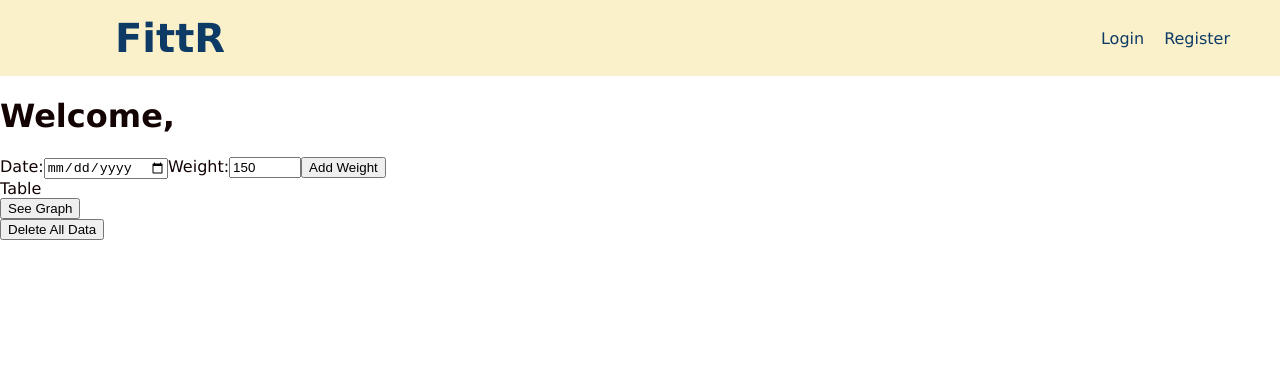
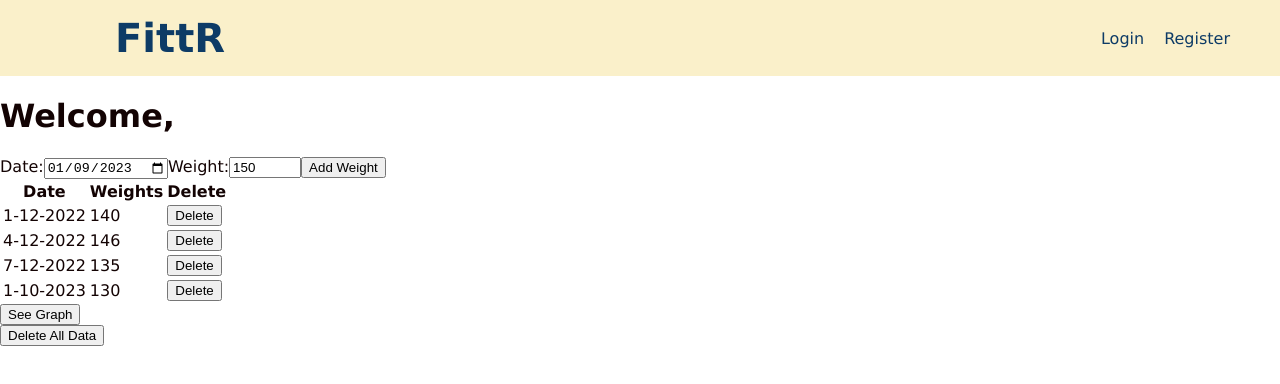
Before and after one commit to kangelopoulos/FittR-server, a React app: page /home in a window 1280 px wide. Both pictures are taken after a click on the button "See Table". Shown: the top 384 px of the page. Built offline with nearby package versions, Linux system fonts and the light colour scheme.

Commit message:
add basic chart, basic table

```diff
--- a/client/components/Chart.jsx
+++ b/client/components/Chart.jsx
@@ -1,21 +1,52 @@
 import React from "react";
+import { Line } from "react-chartjs-2";
 import {
   Chart as ChartJS,
   CategoryScale,
   LinearScale,
-  BarElement,
+  PointElement,
+  LineElement,
   Title,
   Tooltip,
   Legend,
-  ChartOptions,
-  ChartData,
 } from 'chart.js';
 
+/**
+ * Register the chart
+ */
+ChartJS.register(
+  CategoryScale,
+  LinearScale,
+  PointElement,
+  LineElement,
+  Title,
+  Tooltip,
+  Legend,
+);
 
-const Chart = () => {
+/**
+ * Pass in weights, create the chart.
+ */
+const Chart = ({ weights }) => {
+  const initialData = {
+    labels: weights.map(row => `${row.date.getUTCMonth()+1}-${row.date.getUTCDate()}-${row.date.getUTCFullYear()}`),
+    datasets: [
+      {
+        label: 'Weights',
+        data: weights.map(row => row.weight),
+        backgroundColor: '#ebecec',
+        borderColor: '#f4d35e'
+      },
+    ],
+  };
+
+  const options = {
+    responsive: true,
+  };
+
   return (
     <div id="chart">
-      Chart
+      <Line className="line-chart-js" data={initialData} options={options} />
     </div>
   )
 }
--- a/client/components/Table.jsx
+++ b/client/components/Table.jsx
@@ -1,10 +1,25 @@
 import React from "react";
 
 
-const Table = () => {
+const Table = ({ weights }) => {
   return (
     <div id="table">
-      Table
+      <table>
+        <tr>
+          <th>Date</th>
+          <th>Weights</th>
+          <th>Delete</th>
+        </tr>
+        {weights.map((weight, i) => {
+          return (
+            <tr key={`${weight.number}_${i}`}>
+              <td>{`${weight.date.getUTCMonth()+1}-${weight.date.getUTCDate()}-${weight.date.getUTCFullYear()}`}</td>
+              <td>{weight.weight}</td>
+              <td><button>Delete</button></td>
+            </tr>
+          )
+        })}
+      </table>
     </div>
   )
 }
--- a/client/containers/Home.jsx
+++ b/client/containers/Home.jsx
@@ -22,19 +22,30 @@ const Home = ({ user }) => {
 
   }
 
+  const deleteWeights = () => {
+
+  }
+
+  const updateWeight = () => {
+
+  }
+
+  const today = new Date();
+
   return (
     <div id="Home">
       <h1>Welcome, {user.displayName}</h1>
       <form className="row">
         <label htmlFor="date">Date:</label>
         <input
+          defaultValue={today.toISOString().substring(0,10)}
           name="date"
           id="date"
           type="date"
         />
         <label htmlFor="weight">Weight:</label>
         <input
-          value={weight}
+          defaultValue={weight}
           name="weight"
           id="weight"
           type="number"
--- a/package.json
+++ b/package.json
@@ -30,6 +30,7 @@
     "jsonwebtoken": "^9.0.0",
     "pg": "^8.8.0",
     "react": "^18.2.0",
+    "react-chartjs-2": "^5.2.0",
     "react-dom": "^18.2.0",
     "react-router": "^6.6.1",
     "react-router-dom": "^6.6.1"
```
Also changed, not shown: 1 other file (tests, documents, lock files or other folders).
